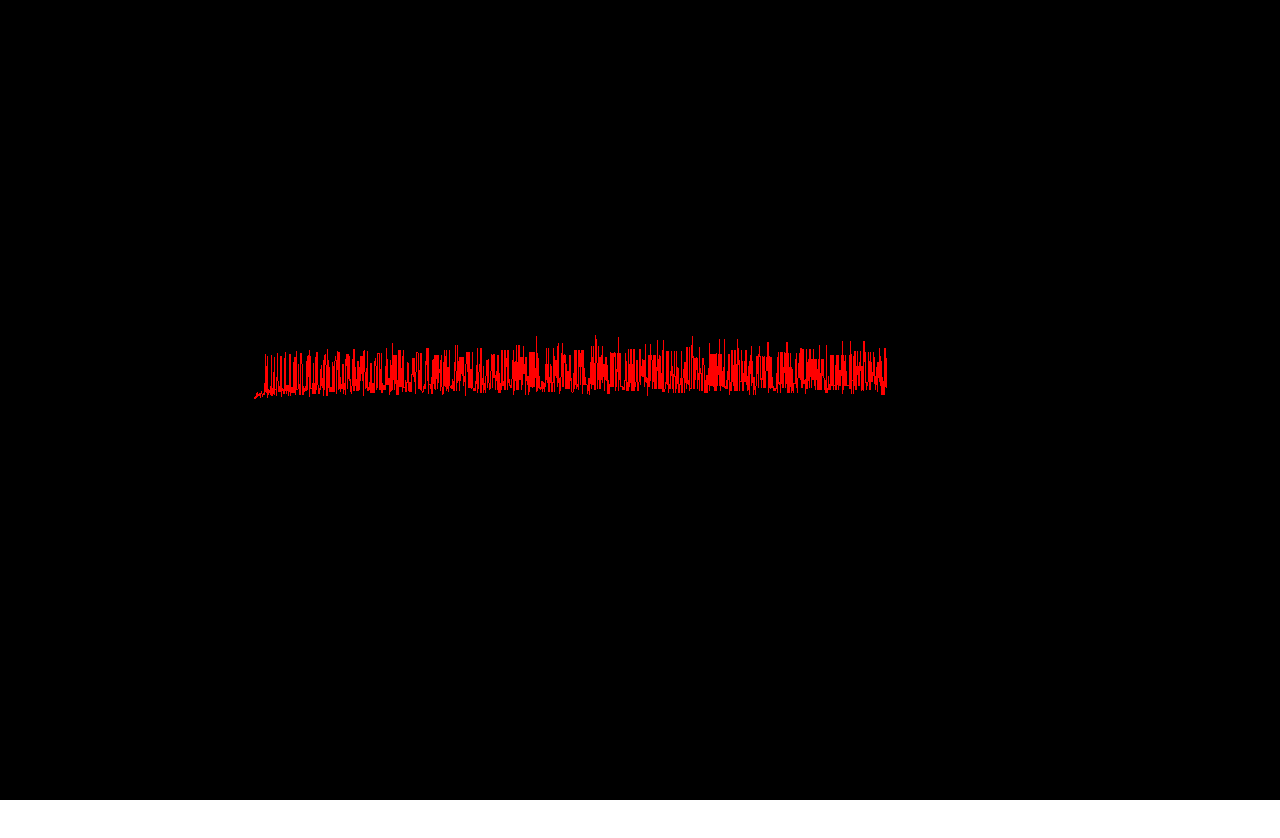
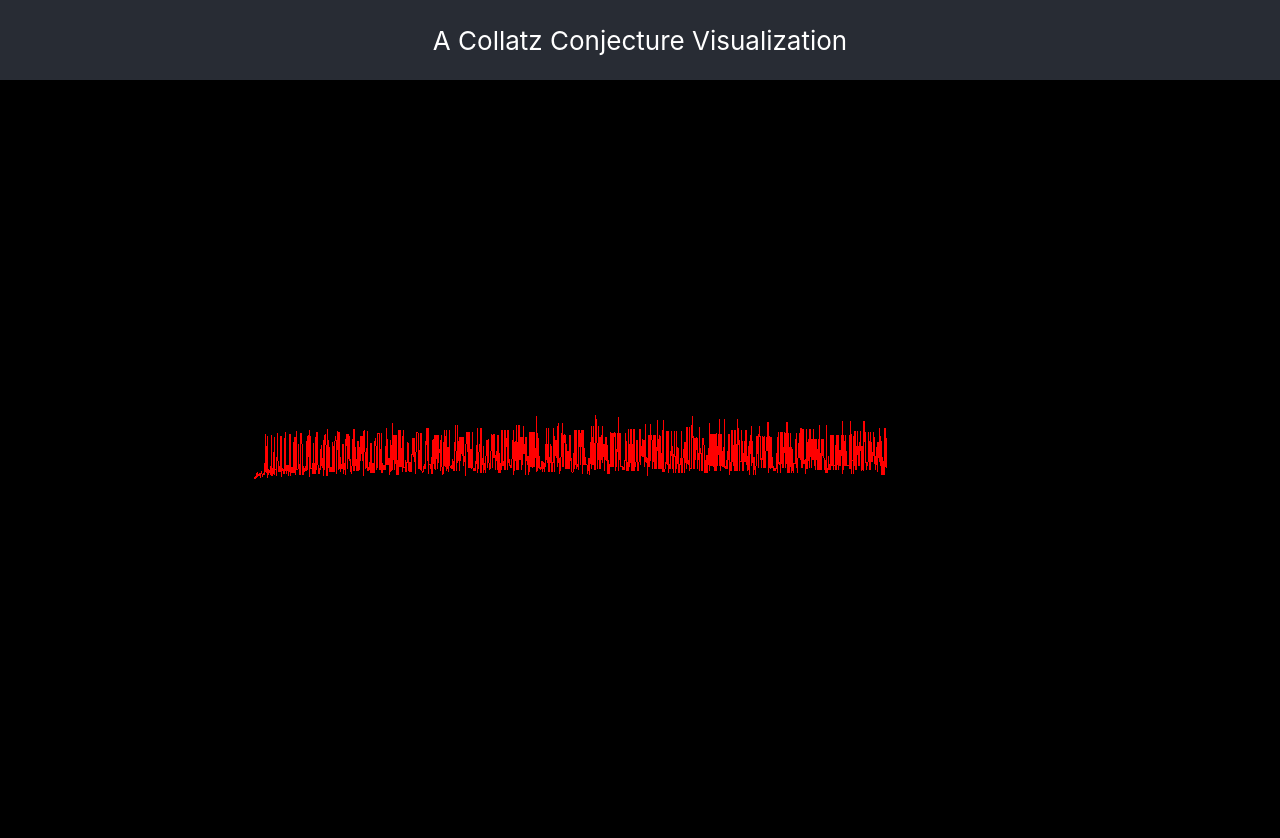
Before and after one commit to muellercodes/collatz, a React (Create React App) app: page / in a window 1280 px wide. Shown: the top 838 px of the page. Before the commit the page ends 800 px from the top, so only its background shows below. Built offline with nearby package versions, Linux system fonts and the light colour scheme.

Commit message:
adds a title

```diff
--- a/src/App.css
+++ b/src/App.css
@@ -15,7 +15,7 @@
 
 .App-header {
   background-color: #282c34;
-  min-height: 100vh;
+  min-height: 10vh;
   display: flex;
   flex-direction: column;
   align-items: center;
--- a/src/App.tsx
+++ b/src/App.tsx
@@ -1,4 +1,4 @@
-import React from "react";
+import React, { useEffect } from "react";
 import * as THREE from "three";
 
 import "./App.css";
@@ -73,11 +73,11 @@ const points: THREE.Vector3[] = [];
 
 const steps = stepDuplications(COUNT);
 
-console.log({steps, maxNumber, minNumber});
+console.log({ steps, maxNumber, minNumber });
 
 steps.forEach((step, i, arr) => {
   points.push(new THREE.Vector3(i, step.length, 0));
-})
+});
 
 const geometry = new THREE.BufferGeometry().setFromPoints(points);
 
@@ -86,13 +86,14 @@ const line = new THREE.Line(geometry, material);
 scene.add(line);
 renderer.render(scene, camera);
 
+document.body.appendChild(renderer.domElement);
 
-
-
-
-document.body.appendChild(renderer.domElement);
 function App() {
-  return <div className="App"></div>;
+  return <div className="App">
+    <header className="App-header">
+        A Collatz Conjecture Visualization
+      </header>
+  </div>;
 }
 
 export default App;
```
